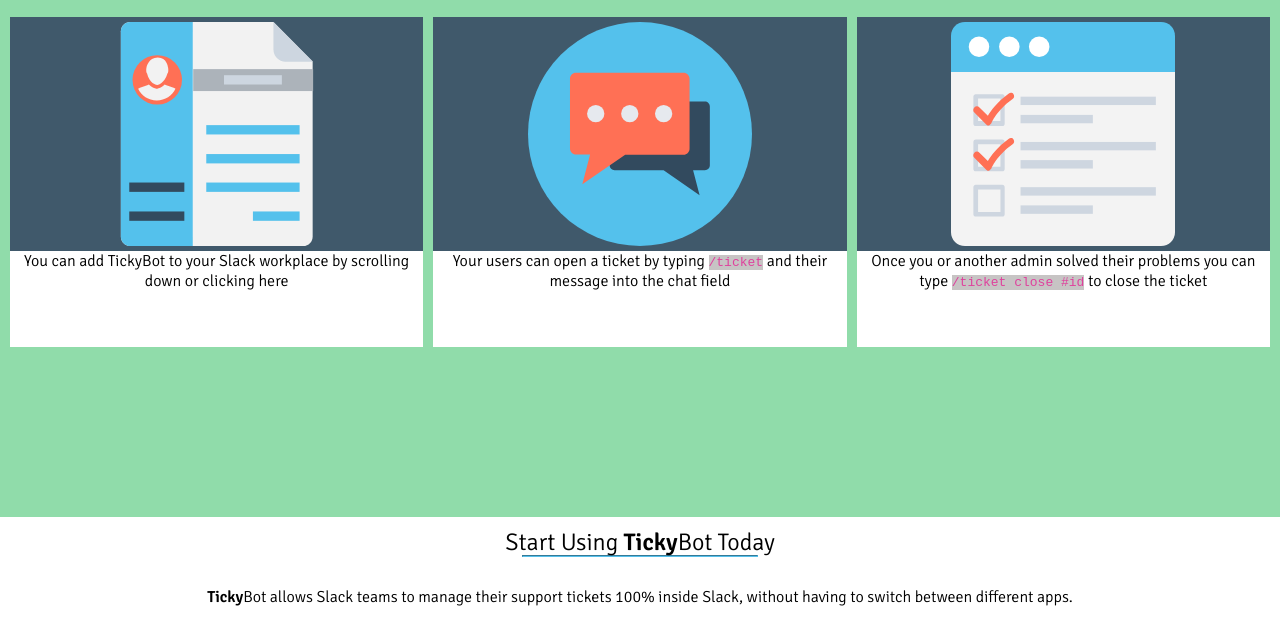
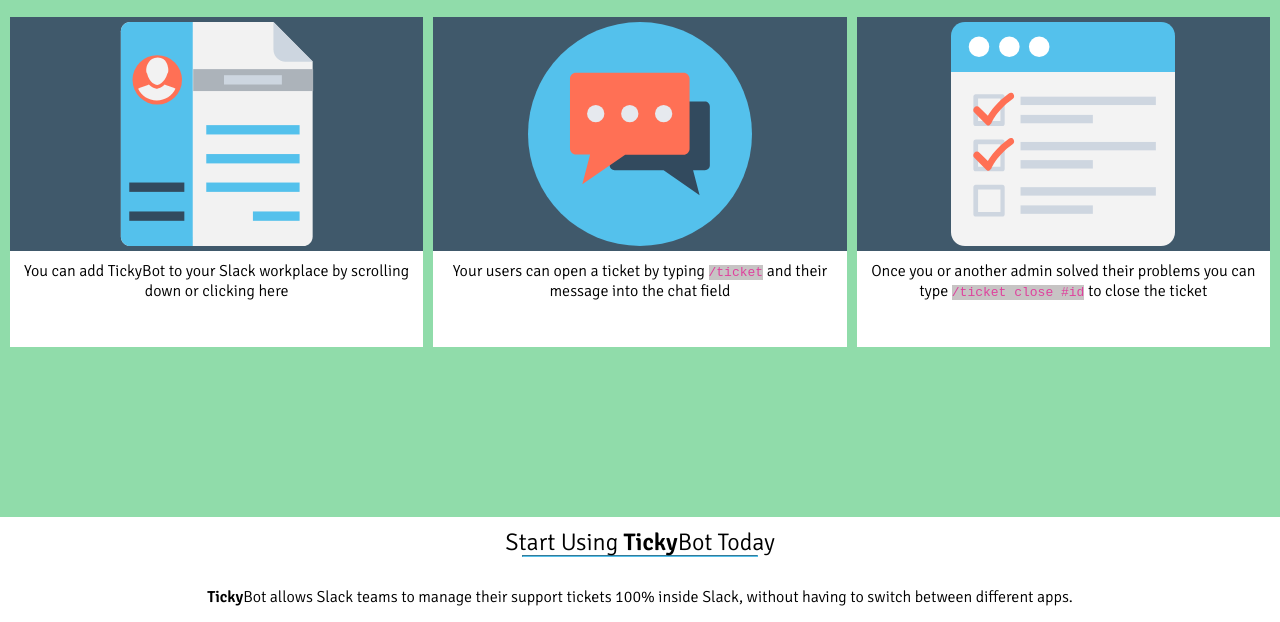
Before and after one commit to LishiTrinity/TickyBotLandingPageClone, a plain HTML site: page index.html in a window 1280 px wide. Shown: the part 1193-1815 px from the top of the page. Drawn offline with Linux system fonts and the light colour scheme.

Commit message:
Fix card text position

```diff
--- a/index.html
+++ b/index.html
@@ -52,15 +52,15 @@
                 <div class='card-wrapper'>
                 <div class="cards" id='card-one'>
                     <img src="./images/workplace.svg" alt="">
-                    <p>You can add TickyBot to your Slack workplace by scrolling down or clicking here</p>
+                    <div class="text"><p>You can add TickyBot to your Slack workplace by scrolling down or clicking here</p></div>
                 </div>
                 <div class="cards" id='card-two'>
                     <img src="./images/bubble.svg" alt="">
-                    <p>Your users can open a ticket by typing <code>/ticket</code> and their message into the chat field</p>
+                    <div class="text"><p>Your users can open a ticket by typing <code>/ticket</code> and their message into the chat field</p></div>
                 </div>
                 <div class="cards" id='card-three'>
                     <img src="./images/tasks.svg" alt="">
-                    <p>Once you or another admin solved their problems you can type <code>/ticket close #id</code> to close the ticket</p>
+                    <div class="text"><p>Once you or another admin solved their problems you can type <code>/ticket close #id</code> to close the ticket</p></div>
                 </div>
                 </div>
             </section>
--- a/style.css
+++ b/style.css
@@ -130,10 +130,14 @@ div.cards {
     width: auto;
     margin-top: 5px;
 }
-.cards p {
+.cards .text {
     background: #ffffff;
     height: 30%;
     width: auto;
+    margin: 0 auto;
+}
+.cards .text p {
+    padding: 10px;
     margin: 0 auto;
 }
 #card-one {
```
